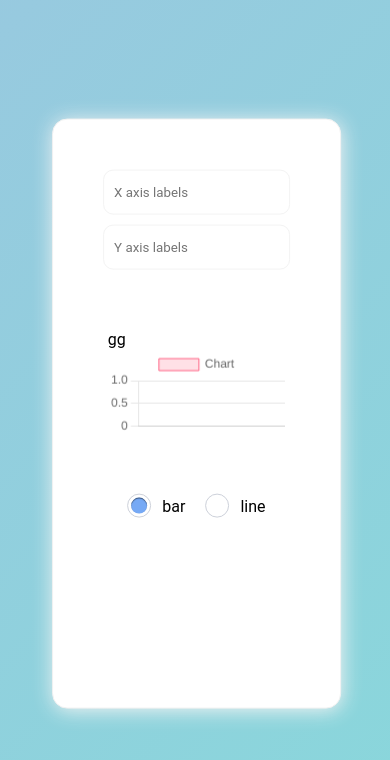
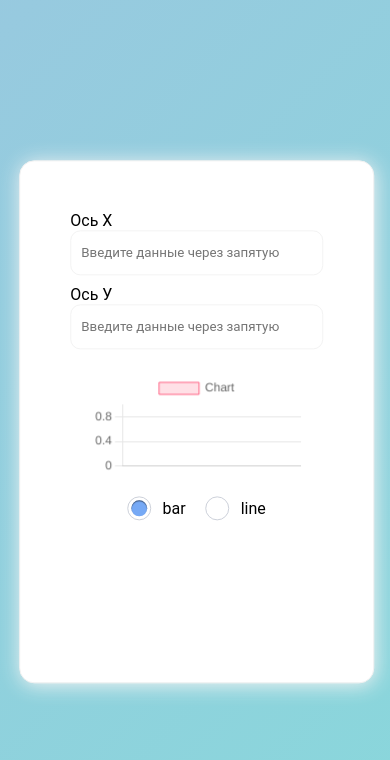
Before and after one commit to GrigoriyShkarta/react-cahrts, a React (Create React App) app: page / in a window 390 px wide. Shown: the top 760 px of the page. Built offline with nearby package versions, Linux system fonts and the light colour scheme.

Commit message:
доделал адаптив

```diff
--- a/src/App.js
+++ b/src/App.js
@@ -11,18 +11,21 @@ function App() {
     const [numbers, setNumbers] = useState([]);
     const [chartType, setChart] = useState(0);
 
+    /**
+     * Просто добавь название графика
+     * Импорты графиков находятся в папке utils
+     */
+
     const items = ['bar', 'line'];
 
     const chartData = getChartData({labels, numbers});
 
     return (
         <div className="container">
-            <header>
-                <ChartInputs
-                    updateDataX={setLabels}
-                    updateDataY={setNumbers}
-                />
-            </header>
+            <ChartInputs
+                updateDataX={setLabels}
+                updateDataY={setNumbers}
+            />
             <div className="chart">
                 <Chart
                     data={chartData}
--- a/src/components/Chart.jsx
+++ b/src/components/Chart.jsx
@@ -20,7 +20,6 @@ const Chart = ({type, data})=> {
 
     return (
         <>
-            gg
             {getChart(type, data)}
         </>
     );
--- a/src/components/ChartInputs.jsx
+++ b/src/components/ChartInputs.jsx
@@ -28,8 +28,10 @@ const ChartInputs = ({updateDataX, updateDataY}) => {
 
     return (
         <div className="inputs" >
-            <input onKeyDown={onEnterX} onBlur={onBlurX} placeholder="X axis labels"/>
-            <input onKeyDown={onEnterY} onBlur={onBlurY} placeholder="Y axis labels"/>
+            <span>Ось Х</span>
+            <input onKeyDown={onEnterX} onBlur={onBlurX} placeholder="Введите данные через запятую"/>
+            <span>Ось У</span>
+            <input onKeyDown={onEnterY} onBlur={onBlurY} placeholder="Введите данные через запятую"/>
         </div>
     );
 };
--- a/src/scss/app.scss
+++ b/src/scss/app.scss
@@ -15,11 +15,6 @@
   background-color: white;
 }
 
-header {
-  display: flex;
-  justify-content: space-around;
-}
-
 .chart {
   -moz-osx-font-smoothing: grayscale;
   -webkit-font-smoothing: antialiased;
@@ -28,4 +23,4 @@ header {
   width: 95%;
 }
 
-@import "chartAdaptive";
+@import "./chartAdaptive";
--- a/src/scss/chartAdaptive.scss
+++ b/src/scss/chartAdaptive.scss
@@ -1,35 +1,50 @@
 /*=============  Desktop First  =============*/
+
+/* Custom Media */
+@media only screen and  (max-width: 1500px) {
+  .container {
+    height: 70%;
+  }
+}
+
 /* Large Device, Wide Screens */
 @media only screen and (max-width: 1200px) {
   .container {
     left: 40%;
     top: 49%;
     width: 74%;
-    height: 85%;
+    height: 73%;
     transform: translate(-36%, -50%);
   }
   .inputs input {
     width: 100%;
     margin-bottom: 10px;
   }
+
+  .chart {
+    margin: 13px auto;
+  }
 }
+
 /* Medium Devices, Desktops */
+
 @media only screen and (max-width: 992px) {
   .container {
-    max-height: 70%;
+    left: 39%;
+    top: 50%;
+    width: 83%;
+    height: 62%;
+  }
+
+  .chart {
+    width: 83%;
   }
 }
 /* Small Devices, Tablets */
+
 @media only screen and (max-width: 768px) {
-  .chart {
-
+  .container {
+    left: 37.7%;
+    width: 91%;
   }
 }
-/* Extra Small Devices, Phones */
-@media only screen and (max-width: 480px) {
-
-}
-/* Custom, Iphone Retina */
-@media only screen and (max-width: 320px) {
-
-}
--- a/src/scss/components/_inputsCharts.scss
+++ b/src/scss/components/_inputsCharts.scss
@@ -1,6 +1,12 @@
 .inputs {
+
+
+  span {
+    margin-right: 10px;
+  }
+
   input {
-    width: 300px;
+    width: 38%;
     height: 45px;
     border: 1px solid #F3F3F3;
     border-radius: 10px;
```
Also changed, not shown: src/utils/Chart.util.js (+1 -10 lines).
